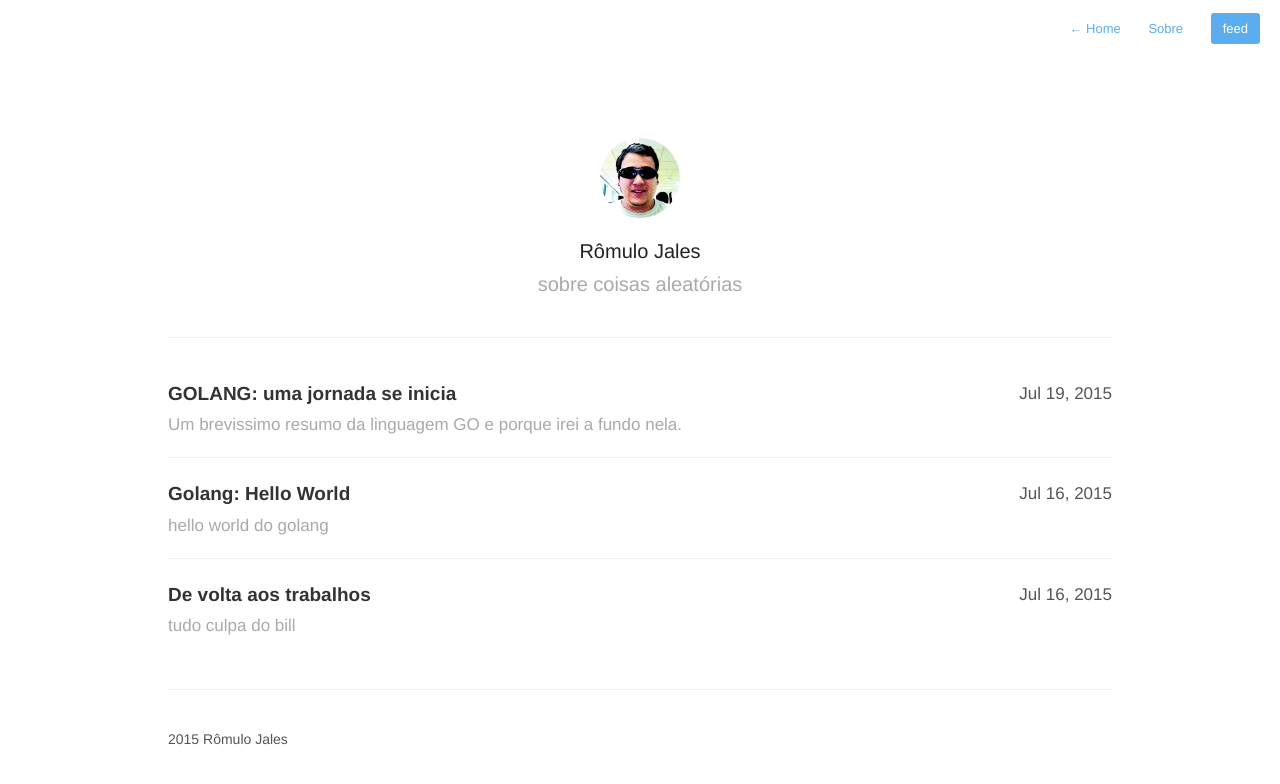
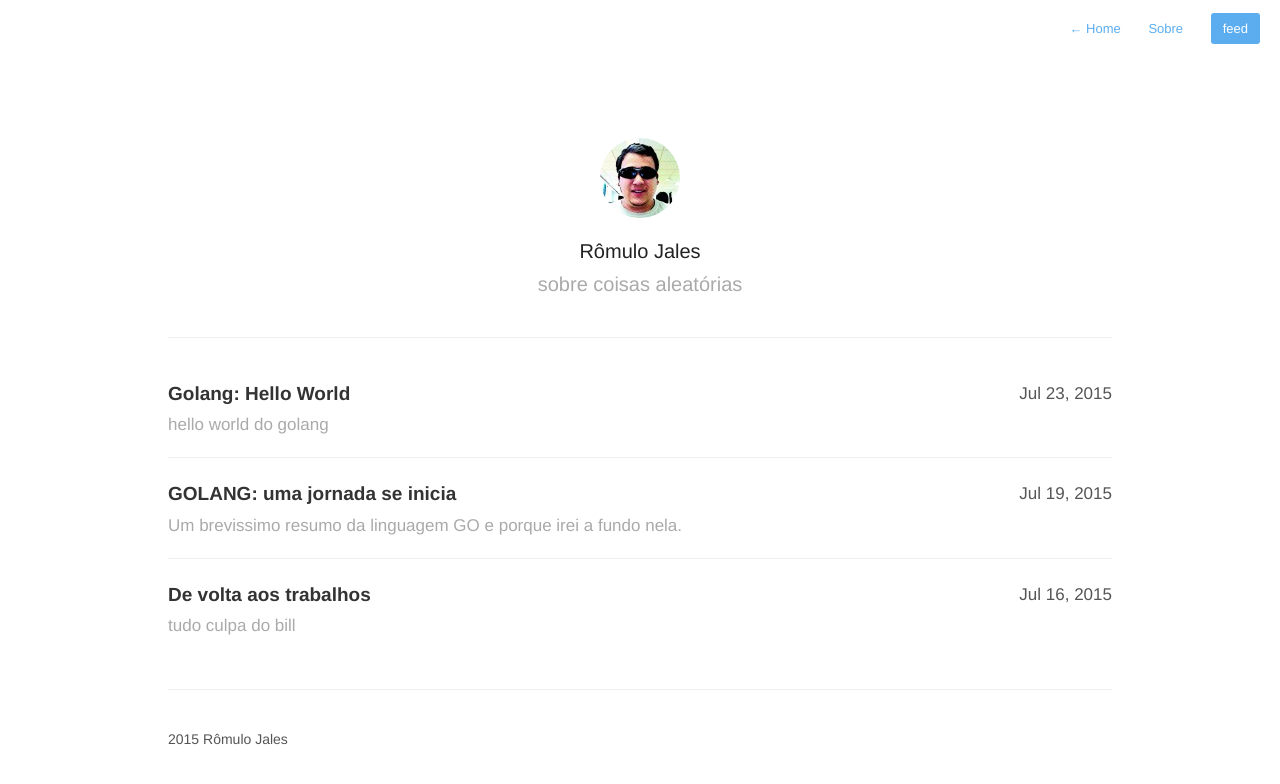
Before and after one commit to romulojales/romulojales.github.io, a Jekyll site: the page built from index.html, in a window 1280 px wide. Shown: the top 784 px of the page. Built offline with Jekyll 4.4.1, drawn with Linux system fonts in a browser that asks for light colours; nearby versions of some CDN libraries; Markdown is read by kramdown in place of the engine named in the settings; the list of posts is cut into pages by our own code.

Commit message:
fix link

```diff
--- a/_posts/2015-07-23-golang-hello-world.markdown
+++ b/_posts/2015-07-23-golang-hello-world.markdown
@@ -1,6 +1,6 @@
 ---
 title:  "Golang: Hello World"
-date:   2015-07-16 02:06:00
+date:   2015-07-23 23:00:00
 description: "hello world do golang"
 comments: true
 ---
@@ -78,7 +78,7 @@ Por fim, o comando go run hello-world.go executa o arquivo hello-world.go .
 
 ##compilando
 
-Você pode ter lido no meu primeiro [post]{% post_url 2015-07-18-iniciando-os-estudos-em-go %} sobre go, que a linguagem
+Você pode ter lido no meu primeiro <a href="/iniciando-os-estudos-em-go/">post</a> sobre go, que a linguagem
 compilada.
 
 Para compilar o programa, faça:
```
